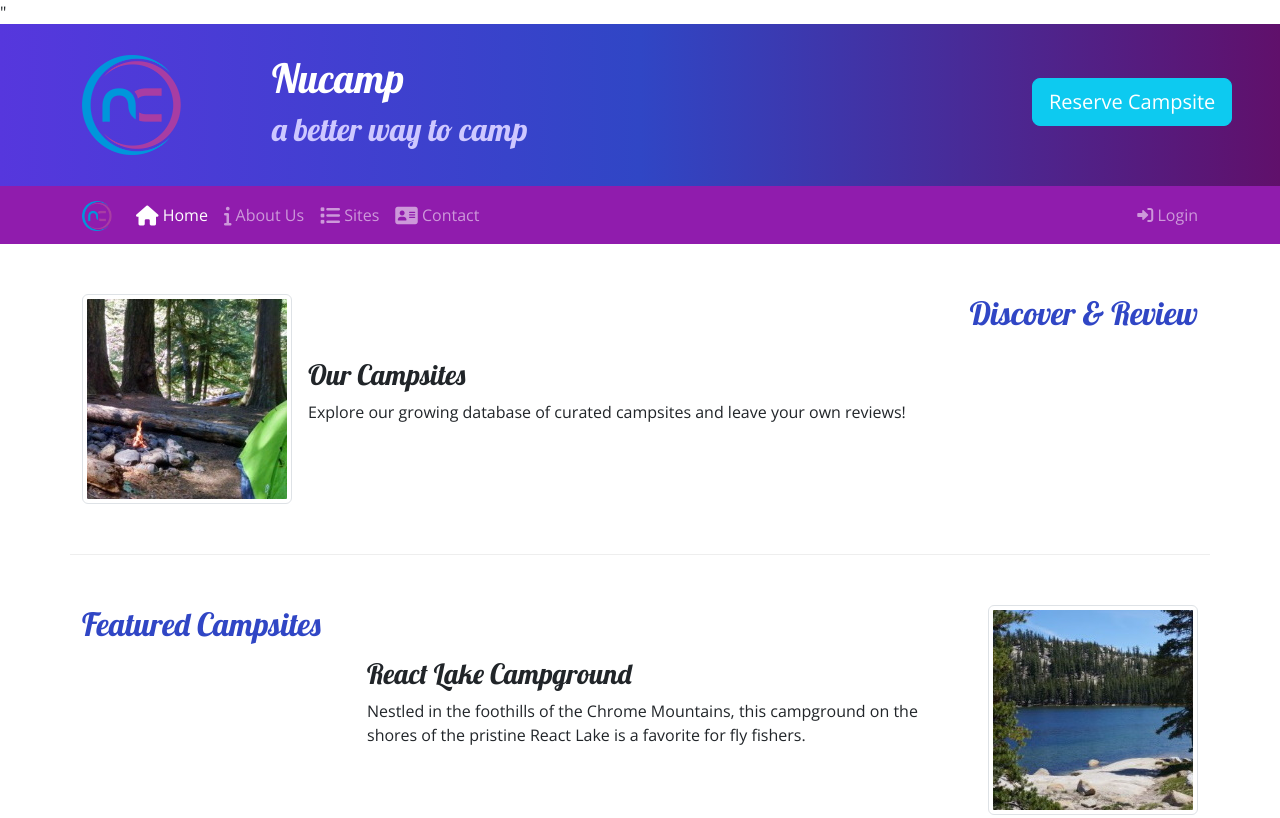
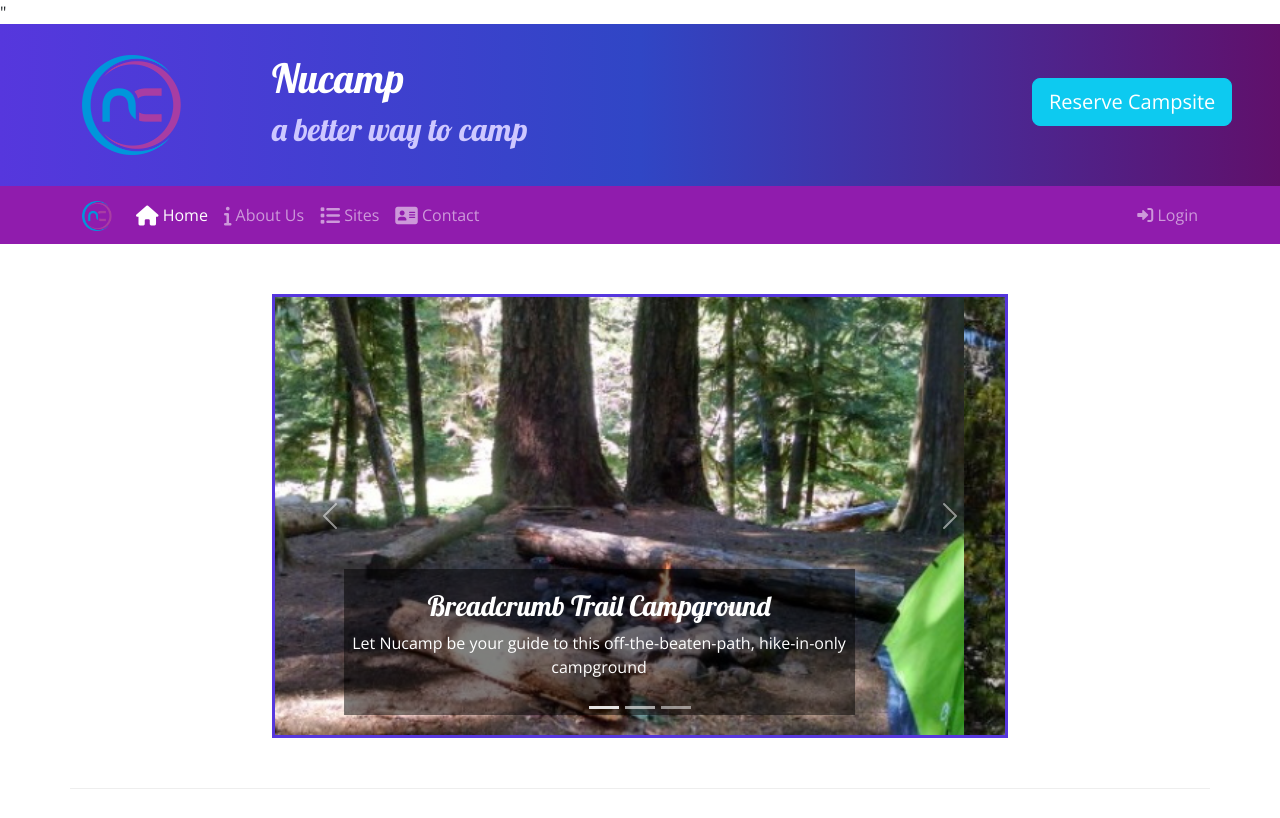
Before and after one commit to Oz-Thewizardof/Nucampsite, a plain HTML site: page index.html in a window 1280 px wide. Shown: the top 818 px of the page. Drawn offline with nearby package versions, Linux system fonts and the light colour scheme.

Commit message:
Carousel

```diff
--- a/css/styles.css
+++ b/css/styles.css
@@ -42,3 +42,11 @@ footer {
 .accordion-button {
     background-color: #d3d3d3;
 }
+
+.carousel-caption {
+    background-color: rgba(0,0,0,0.5);
+}
+
+.carousel {
+    border: solid #5637DD;
+}
--- a/index.html
+++ b/index.html
@@ -102,6 +102,50 @@
 
         <!-- main section -->
         <main class="container">
+
+            <!-- carousel -->
+            <div class="row row-content">
+                <section class="col-md-8 mx-auto">
+                    <div id="homeCarousel" class="carousel slide" data-bs-ride="carousel">
+                        <ol class="carousel-indicators">
+                            <li data-bs-target="#homeCarousel" data-bs-slide-to="0" class="active"></li>
+                            <li data-bs-target="#homeCarousel" data-bs-slide-to="1"></li>
+                            <li data-bs-target="#homeCarousel" data-bs-slide-to="2"></li>
+                        </ol>
+                        <div class="carousel-inner">
+                            <div class="carousel-item active">
+                                <img class="d-block w-100" src="img/breadcrumb-trail.jpg" alt="Breadcrumb Trail Campground" />
+                                <div class="carousel-caption">
+                                    <h3>Breadcrumb Trail Campground</h3>
+                                    <p class="d-none d-sm-block"> Let Nucamp be your guide to this off-the-beaten-path, hike-in-only campground</p>
+                                </div>
+                            </div>
+                            <div class="carousel-item">
+                                <img class="d-block w-100" src="img/react-lake.jpg" alt="React Lake Campground" />
+                                <div class="carousel-caption">
+                                    <h3>React Lake Campground</h3>
+                                    <p class="d-none d-sm-block">Nestled in the foothills of the Chrome Mountains, this campground on the shores of the pristine React Lake is a favorite for fly fishers.</p>
+                                </div>
+                            </div>
+                            <div class="carousel-item">
+                                <img class="d-block w-100" src="img/chrome-river.jpg" alt="Chrome River Campground" />
+                                <div class="carousel-caption">
+                                    <h3>Chrome River Campground</h3>
+                                    <p class="d-none d-sm-block">Spend a few days and starry nights beneath a canopy of old-growth firs at this enchanting spot by the Chrome River.</p>
+                                </div>
+                            </div>
+                        </div>
+                        <a class="carousel-control-prev" href="#homeCarousel" role="button" data-bs-slide="prev">
+                            <span class="carousel-control-prev-icon"></span>
+                            <span class="sr-only">Previous</span>
+                        </a>
+                        <a class="carousel-control-next" href="#homeCarousel" role="button" data-bs-slide="next">
+                            <span class="carousel-control-next-icon"></span>
+                            <span class="sr-only">Next</span>
+                        </a>
+                    </div>
+                </section>
+            </div>
 
             <!-- discover section-->
             <section class="row row-content align-itmes-center">
```
